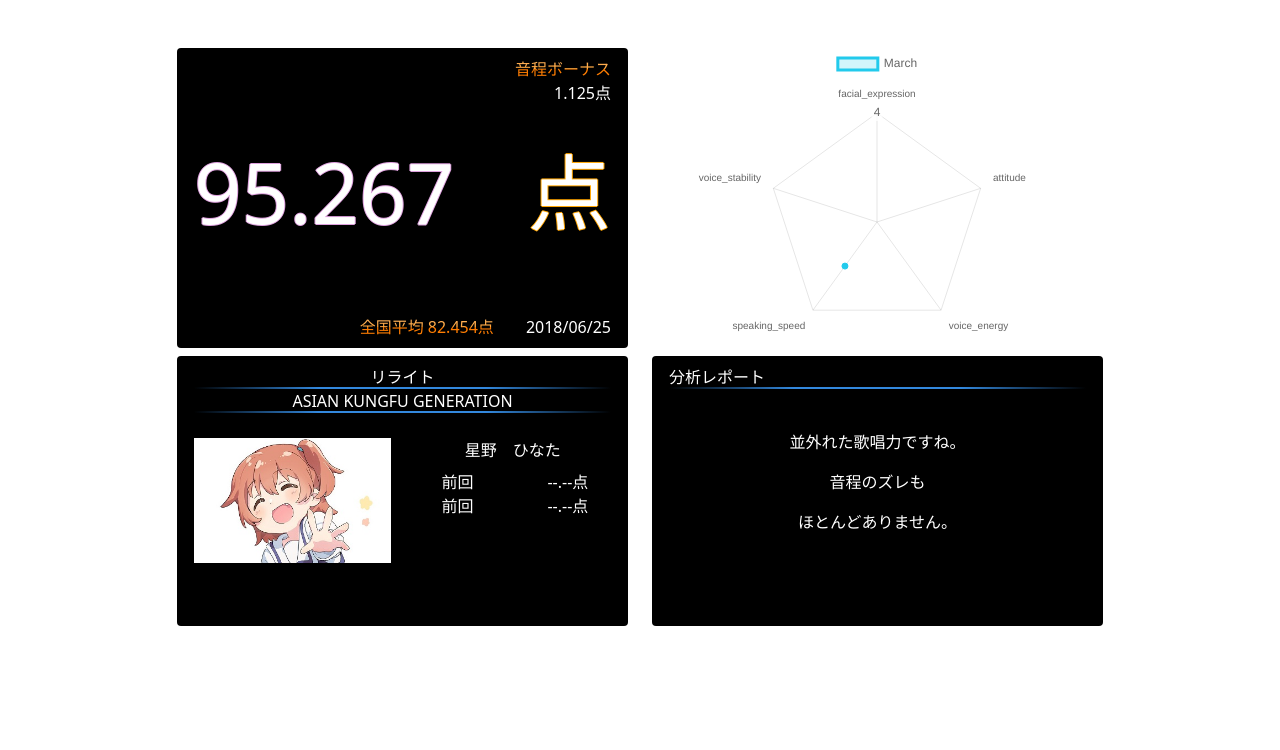
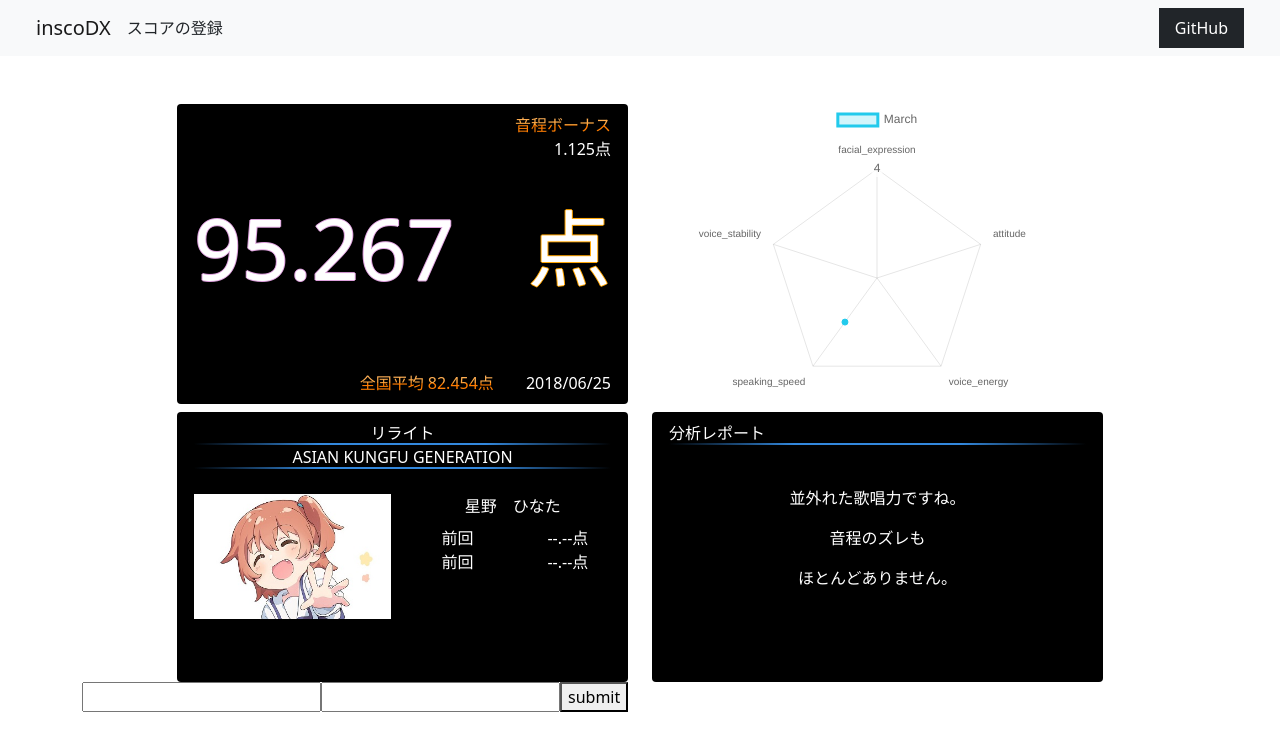
Before and after one commit to ysdko/inscoDX, a Next.js app: page /posts/score in a window 1280 px wide. Shown: the top 750 px of the page. Built offline with nearby package versions, Linux system fonts and the light colour scheme.

Commit message:
add:スコアの追加機能

```diff
--- /dev/null
+++ b/component/scoreNav.tsx
@@ -0,0 +1,71 @@
+import React, {
+    useRef,
+    useState,
+    useCallback,
+} from 'react'
+import { useRouter } from "next/router"
+import 'bootstrap/dist/css/bootstrap.min.css';
+import EnrollQuestionPD from './enrollQuestionPD'
+import RankingPD from './rankingPD';
+
+function ScoreNav(props:any){
+    const router = useRouter()
+  const {
+    facial_expression,
+    attitude,
+    voice_energy,
+    //speaking_speed,
+    voice_stability
+  } = router.query;
+    const handleSubmit = useCallback(() => {
+        let username;
+        username = prompt("名前を記入してください")
+
+        const url = "https://inscodx.herokuapp.com/score"
+        const config = {
+          method: "POST",
+          headers: {
+            'Accept': 'application/json',
+            'Content-Type': 'application/json'
+          },
+          body: JSON.stringify({
+            username,
+            score:20
+          })
+        }
+        fetch(url, config)
+        .then(res => res.json())
+        .then(data => console.log(data))
+        .catch(err => console.log(err))
+      }, [])
+
+  return(
+    <>
+      <head>
+        <script src="https://cdn.jsdelivr.net/npm/@popperjs/core@2.5.4/dist/umd/popper.min.js" integrity="sha384-q2kxQ16AaE6UbzuKqyBE9/u/KzioAlnx2maXQHiDX9d4/zp8Ok3f+M7DPm+Ib6IU" ></script>
+        <script src="https://cdn.jsdelivr.net/npm/bootstrap@5.0.0-beta1/dist/js/bootstrap.min.js" integrity="sha384-pQQkAEnwaBkjpqZ8RU1fF1AKtTcHJwFl3pblpTlHXybJjHpMYo79HY3hIi4NKxyj" ></script>
+      </head>
+
+      <nav className="navbar navbar-expand-sm navbar-light bg-light">
+        <div className="container-fluid">
+          <a className="navbar-brand">inscoDX</a>
+          <button className="navbar-toggler" type="button" data-bs-toggle="collapse" data-bs-target="#navbarNav" aria-controls="navbarNav" aria-expanded="false" aria-label="Toggle navigation">
+            <span className="navbar-toggler-icon"></span>
+          </button>
+          <div className="collapse navbar-collapse" id="navbarSupportedContent">
+            <ul className="navbar-nav me-auto mb-2 mb-lg-0">
+              <li>
+                  <div className="nav-item">スコアの登録</div>
+              </li>
+            </ul>
+            <li className="d-flex navber-Nav">
+              <a className="nav-link active bg-dark text-white" role="button" href="https://github.com/ysdko/inscoDX">GitHub</a>
+            </li>
+          </div>
+        </div>
+      </nav>
+    </>
+  )
+}
+
+export default ScoreNav;
--- a/pages/index.tsx
+++ b/pages/index.tsx
@@ -189,7 +189,7 @@ function Capture() {
 
       axios
         .post(
-          'http://localhost:5000/upload',
+          'https://inscodx.herokuapp.com/upload',
           iconPram,
         ).then((response)=>{
           console.log(response.data);
--- a/pages/posts/score.tsx
+++ b/pages/posts/score.tsx
@@ -5,8 +5,43 @@ import Chart from "../../component/chart";
 import Discribe from '../../component/discribe';
 import Report from '../../component/report';
 import background from "background.gif"
+import { useCallback, useState } from 'react';
+import ScoreNav from '../../component/scoreNav';
 
 const Home: NextPage = () => {
+  const [username, setName] = useState("")
+  const [score, setScore] = useState("")
+
+  const handleSubmit = useCallback(() => {
+    const url = "https://inscodx.herokuapp.com/score"
+    const config = {
+      method: "POST",
+      headers: {
+        'Accept': 'application/json',
+        'Content-Type': 'application/json'
+      },
+      body: JSON.stringify({
+        username,
+        score
+      })
+    }
+    fetch(url, config)
+    .then(res => res.json())
+    .then(data => console.log(data))
+    .catch(err => console.log(err))
+  }, [username, score])
+
+  const handleChange = (setFunc:any) => {
+    const handle = (e:any) => {
+      setFunc(() => e.target.value)
+    }
+    return handle
+  }
+
+  const handleNameChange = (e:any) => {
+    setName(() => e.target.value)
+  }
+
   return (
     <div>
       <Head>
@@ -16,6 +51,11 @@ const Home: NextPage = () => {
       </Head>
 
       <main className="score-bg">
+      <div className="container-fluid">
+        <div className="row">
+          <ScoreNav  />
+        </div>
+      </div>
         <div className="container py-5">
           <div className="row justify-content-center">
             <div className="col-5">
@@ -33,6 +73,13 @@ const Home: NextPage = () => {
                 <Report/>
               </div>
           </div>
+          <div className="row">
+            <form action="">
+              <input type="text" name="username" id="username" onChange={handleNameChange}/>
+              <input type="text" name="score" id="score" onChange={handleChange(setScore)}/>
+              <button type="button" onClick={handleSubmit}>submit</button>
+            </form>
+          </div>
         </div>
       </main>
     </div>
```
Lines whose indentation alone changed are shown as unchanged.
